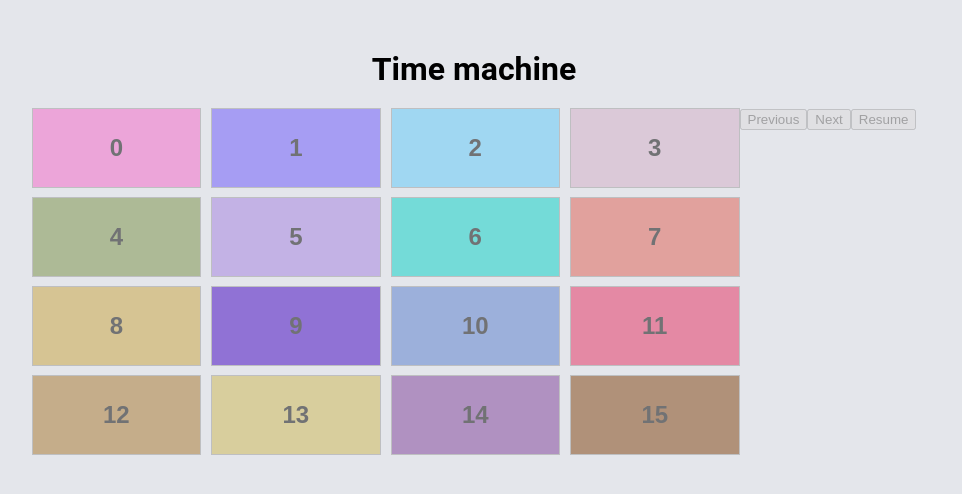
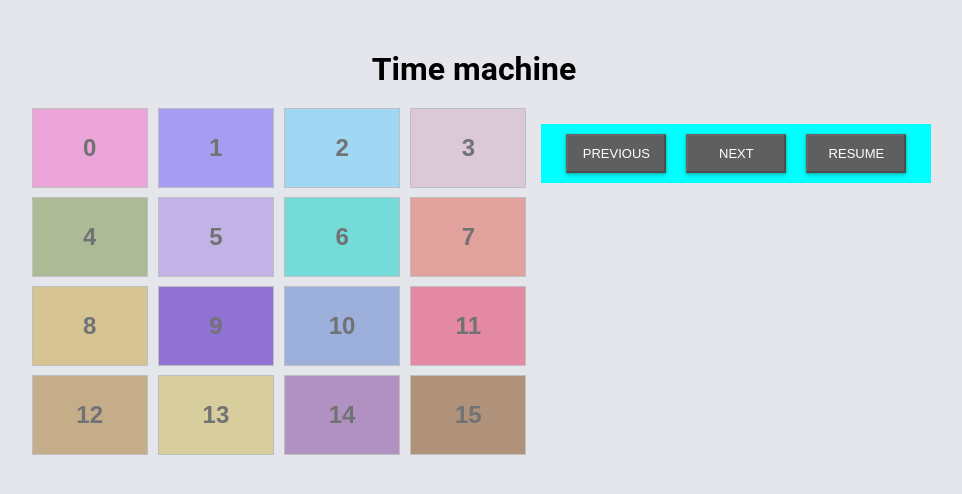
Before and after one commit to DanDPV/Applaudo-Trainee-week-7, a React (Create React App) app: page / in a window 1280 px wide. Shown: the top 494 px of the page, without its empty margins (166-1128 px from the left). Built offline with nearby package versions, Linux system fonts and the light colour scheme.

Commit message:
:lipstick: Import and use time machine menu style

```diff
--- a/src/components/TimeMachineMenu/TimeMachineMenu.tsx
+++ b/src/components/TimeMachineMenu/TimeMachineMenu.tsx
@@ -1,5 +1,6 @@
 /* eslint no-unused-vars: 0 */
 import React, { useEffect, useState } from 'react';
+import 'components/TimeMachineMenu/TimeMachineMenu.css';
 
 interface ITimeMachineMenu {
   currentPosition: number;
@@ -33,6 +34,7 @@ const TimeMachineMenu = ({
     <div className="menu-container">
       <button
         type="button"
+        className="menu-option"
         disabled={isDisabledPrevious}
         onClick={() => getPreviousValue(+1)}
       >
@@ -40,6 +42,7 @@ const TimeMachineMenu = ({
       </button>
       <button
         type="button"
+        className="menu-option"
         disabled={isDisabledNext}
         onClick={() => getPreviousValue(-1)}
       >
@@ -47,6 +50,7 @@ const TimeMachineMenu = ({
       </button>
       <button
         type="button"
+        className="menu-option"
         disabled={isDisabledNext}
         onClick={() => handleResume()}
       >
```
